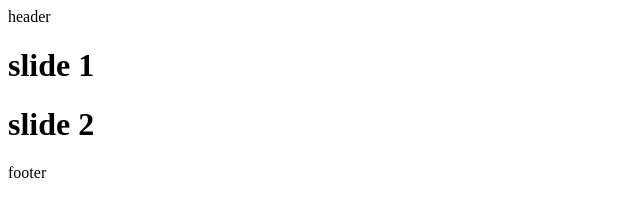
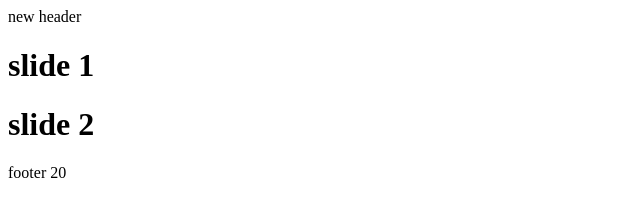
Before and after one commit to sahar1Z/git, a plain HTML site: page index.html in a window 1280 px wide. Shown: the full height of the page, 0-640 px from the left. Drawn offline with Linux system fonts and the light colour scheme.

Commit message:
some changes in master

```diff
--- a/index.html
+++ b/index.html
@@ -7,14 +7,14 @@
 </head>
 <body>
     <header>
-        header
+       new header
     </header>
     <div class="slider">
         <h1>slide 1</h1>
         <h1>slide 2</h1>
     </div>
     <footer>
-        footer
+        footer 20
     </footer>
 
     <script src="script.js"></script>
```
